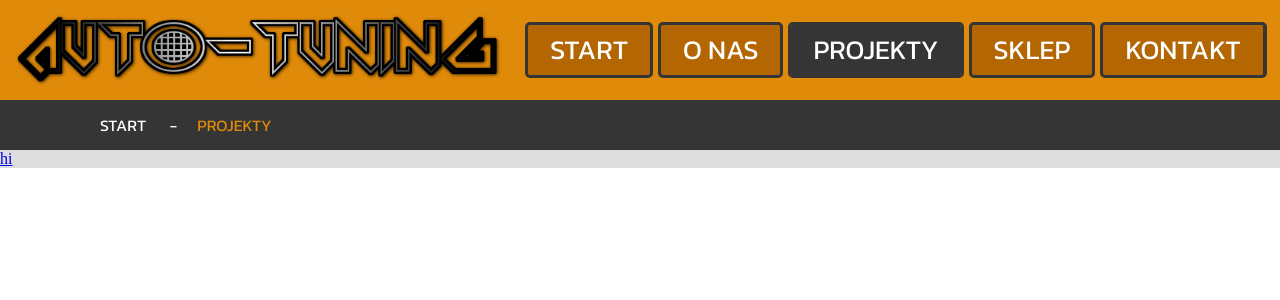
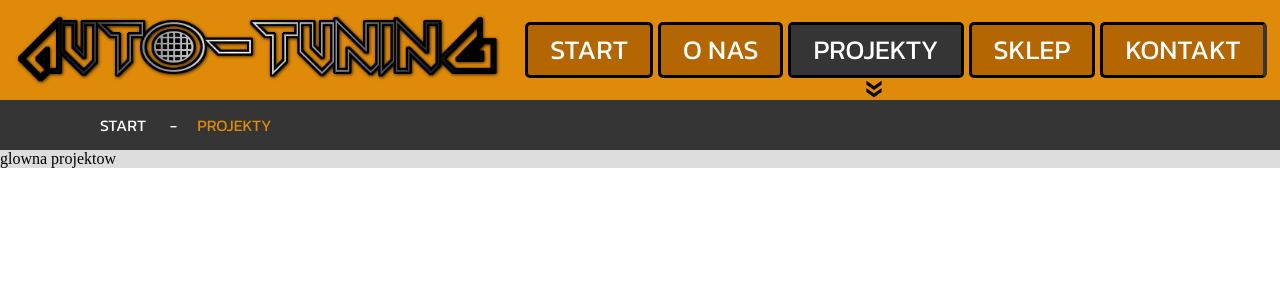
Before and after one commit to Klemciak/autotuning, a React (Create React App) app: page /project in a window 1280 px wide. Shown: the top 300 px of the page. Built offline with nearby package versions, Linux system fonts and the light colour scheme.

Commit message:
Added Dropdown under project

```diff
--- a/public/index.html
+++ b/public/index.html
@@ -13,6 +13,11 @@
     <link rel="preconnect" href="https://fonts.googleapis.com" />
     <link rel="preconnect" href="https://fonts.gstatic.com" crossorigin />
     <link href="https://fonts.googleapis.com/css2?family=Kanit:wght@300;400;700&display=swap" rel="stylesheet" />
+
+    <link
+      rel="stylesheet"
+      href="https://fonts.googleapis.com/css2?family=Material+Symbols+Outlined:opsz,wght,FILL,GRAD@24,400,0,0"
+    />
     <!--
       Notice the use of %PUBLIC_URL% in the tags above.
       It will be replaced with the URL of the `public` folder during the build.
--- a/src/components/Breadcrumbs.js
+++ b/src/components/Breadcrumbs.js
@@ -17,7 +17,6 @@ const Breadcrumbs = () => {
   const matchingCarListEntries = carList.filter((item) => currentLink.includes(item.path))
 
   const allMatchingEntries = matchingListEntries.concat(matchingCarListEntries)
-  console.log(allMatchingEntries)
 
   return (
     <div className="breadcrumbs">
--- /dev/null
+++ b/src/components/Dropdown.js
@@ -0,0 +1,30 @@
+import React from "react"
+import { NavLink } from "react-router-dom"
+import "../styles/Dropdown.scss"
+
+const Dropdown = () => {
+  return (
+    <>
+      <NavLink to="/project/car1" className="nav_list_dropdown_element">
+        bmw e30
+      </NavLink>
+      <NavLink to="/project/car2" className="nav_list_dropdown_element">
+        fiat 500
+      </NavLink>
+      <NavLink to="/project/car3" className="nav_list_dropdown_element">
+        lamborghini
+      </NavLink>
+      <NavLink to="/project/car4" className="nav_list_dropdown_element">
+        bmw f80
+      </NavLink>
+      <NavLink to="/project/car5" className="nav_list_dropdown_element">
+        rolls royce ghost I
+      </NavLink>
+      <NavLink to="/project/car6" className="nav_list_dropdown_element">
+        ford shelby gt350s
+      </NavLink>
+    </>
+  )
+}
+
+export default Dropdown
--- a/src/layout/Navigation.js
+++ b/src/layout/Navigation.js
@@ -1,13 +1,39 @@
-import React from "react"
+import React, { useEffect, useState, useRef } from "react"
 import { NavLink, Link } from "react-router-dom"
 import list from "../components/NavigationList.js"
 import logo from "../graphics/logo.png"
 import Breadcrumbs from "../components/Breadcrumbs"
+import Dropdown from "../components/Dropdown.js"
 import "../styles/Navigation.scss"
 
 const Navigation = () => {
+  const [showProjectDropdown, setShowProjectDropdown] = useState(false)
+  const dropdownRef = useRef()
+
+  const toggleDropdown = () => {
+    setShowProjectDropdown((prevShowProjectDropdown) => !prevShowProjectDropdown)
+  }
+
+  useEffect(() => {
+    const handler = (e) => {
+      if (dropdownRef.current && !dropdownRef.current.contains(e.target)) {
+        setShowProjectDropdown(false)
+      }
+    }
+
+    document.addEventListener("mousedown", handler)
+
+    return () => {
+      document.removeEventListener("mousedown", handler)
+    }
+  }, [])
+
   const menu = list.map((item) => (
-    <li key={item.name} className={`nav_list_element ${item.animation} `} id={`${item.id}`}>
+    <li
+      key={item.name}
+      className={`nav_list_element ${item.animation} ${item.path === "/project" ? "project" : ""}`}
+      id={`${item.id}`}
+    >
       <NavLink to={item.path} className="nav_list_element_text">
         {item.name}
       </NavLink>
@@ -20,7 +46,22 @@ const Navigation = () => {
         <Link to="/">
           <img src={logo} alt="Auto-Tuning logo" className="logo" />
         </Link>
-        <ul className="nav_list">{menu}</ul>
+        <ul className="nav_list">
+          {menu}
+          <li ref={dropdownRef}>
+            <span
+              className={`material-symbols-outlined nav_list_arrow ${
+                showProjectDropdown ? "show_arrow" : "hide_arrow"
+              }`}
+              onClick={toggleDropdown}
+            >
+              double_arrow
+            </span>
+            <div className={`nav_list_dropdown ${showProjectDropdown ? "show" : "hide"}`}>
+              <Dropdown />
+            </div>
+          </li>
+        </ul>
       </nav>
       <Breadcrumbs />
     </>
--- a/src/pages/cars/ProjectCarMain.js
+++ b/src/pages/cars/ProjectCarMain.js
@@ -1,11 +1,7 @@
 import { Link } from "react-router-dom"
 import React from "react"
 const ProjectCarMain = () => {
-  return (
-    <div>
-      <Link to="/project/car1">hi</Link>
-    </div>
-  )
+  return <div>glowna projektow</div>
 }
 
 export default ProjectCarMain
--- /dev/null
+++ b/src/styles/Dropdown.scss
@@ -0,0 +1,48 @@
+.nav_list {
+  position: relative;
+  &_dropdown {
+    position: absolute;
+    top: 50%;
+    left: 50%;
+    display: flex;
+    justify-content: space-around;
+    align-items: center;
+    flex-direction: column;
+    background-color: #000000;
+    z-index: 2;
+    transform: translate(-60%, 22%);
+    border: 3px solid #000000;
+    background-color: rgba(179, 102, 1, 0.829);
+    border-radius: 5px;
+    &_element {
+      text-align: center;
+      width: 100%;
+      display: block;
+      padding: 7px 20px;
+      color: white;
+      text-decoration: none;
+      text-transform: uppercase;
+      transition: 0.3s;
+      &:hover {
+        background-color: rgba(0, 0, 0, 0.829);
+      }
+    }
+  }
+}
+
+.nav_list_arrow {
+  position: absolute;
+  top: 50%;
+  left: 50%;
+  z-index: 2;
+  transform: translate(-150%, 110%) rotate(90deg);
+  font-weight: bold;
+  cursor: pointer;
+}
+.hide {
+  display: none;
+  transition: 0.3;
+}
+.show {
+  display: block;
+}
--- a/src/styles/Navigation.scss
+++ b/src/styles/Navigation.scss
@@ -33,7 +33,7 @@
       overflow: hidden;
       margin-right: 5px;
       line-height: 50px;
-      border: 3px solid #363535;
+      border: 3px solid #000000;
       background-color: rgb(179, 102, 1);
       border-radius: 5px;
       cursor: pointer;
```
